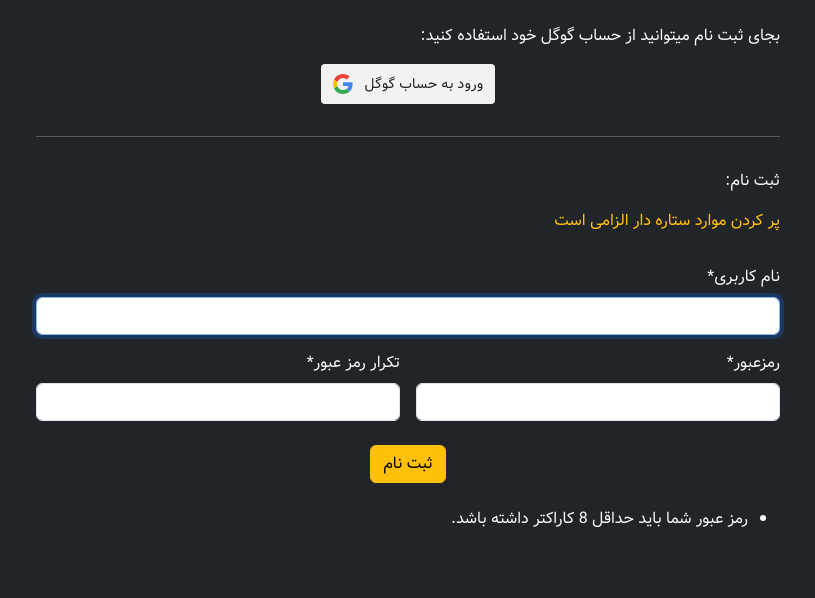
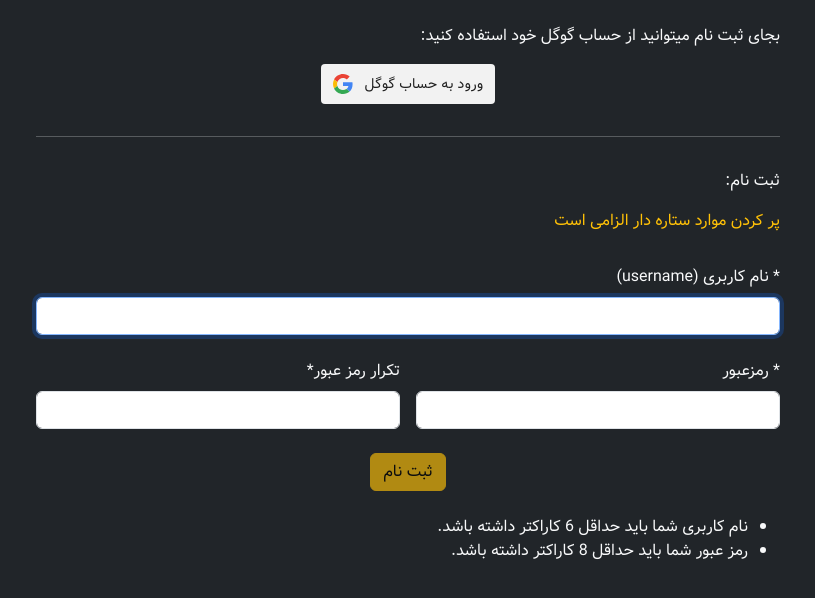
Before and after one commit to bardianz/blackcut-django, a Django app: page /account/register/ in a window 1280 px wide. Shown: the part 57-655 px from the top of the page, without its empty margins (232-1047 px from the left). Run offline with Django 5.2, Linux system fonts and the light colour scheme.

Commit message:
add feature to show errors to user in login and register

```diff
--- a/account/templates/account/register.html
+++ b/account/templates/account/register.html
@@ -1,13 +1,6 @@
 {% extends 'base.html' %}
 
 {% block content %}
-
-
-
-
-
-
-
 
 
             <div id="google-login">
@@ -43,19 +36,6 @@
 
 
 
-
-<div class="div">
-    {% for message in messages %}
-    <div class="alert alert-danger alert-dismissible" role="alert">
-        <div id="form_errors">
-            <strong>{{ message }}</strong>
-
-        </div>
-    </div>
-    {% endfor%}
-</div>
-
-
 <p dir="rtl">
     ثبت نام:
 </p>
@@ -68,26 +48,20 @@
                     <p class="text-warning">پر کردن موارد ستاره دار الزامی است</p>
                 </div>
 
-{#                <div class="col-md-6">#}
-{#                    <label for="inputFirstName" class="form-label">نام</label>#}
-{#                    <input type="text" class="form-control" name="first_name" id="inputFirstName"#}
-{#                        placeholder="First name" aria-label="First name">#}
-{#                </div>#}
-{#                <div class="col-md-6">#}
-{#                    <label for="last_name" class="form-label">نام خانوادگی</label>#}
-{#                    <input type="text" class="form-control text-dark" name="last_name" id="last_name"#}
-{#                        placeholder="Last name" aria-label="Last name">#}
-{#                </div>#}
                 <div class="col-md-12">
-                    <label for="username" class="form-label">نام کاربری*</label>
+                    <label for="username" class="form-label">* نام کاربری (username)</label>
                     <input type="text" class="form-control text-dark" dir="ltr" name="username" maxlength="150"
                         autocapitalize="none" autocomplete="username" autofocus="" required=""
                         aria-describedby="id_username_helptext" id="id_username" required>
+
                 </div>
+
+                <span id="username-check" class="mt-2"></span>
+
 
 
                 <div class="col-md-6">
-                    <label for="inputpassword1" class="form-label">رمزعبور*</label>
+                    <label for="inputpassword1" class="form-label">* رمزعبور</label>
                     <input class="form-control text-dark" dir="ltr" type="password" name="password1"
                         autocomplete="new-password" required="" aria-describedby="id_password1_helptext"
                         id="id_password1">
@@ -101,15 +75,16 @@
 
 
                 <div class="col-md-12 text-center mt-4">
-                    <button type="submit" class="btn btn-warning">ثبت نام</button>
+                    <!-- <button type="submit" class="btn btn-warning">ثبت نام</button> -->
+                    <button type="submit" id="submit-btn" class="btn btn-warning" disabled>ثبت نام</button>
+
                 </div>
             </form>
 
             <div class=" mt-4 " role="alert">
                 <div id="form_errors">
                     <ul>
-                        <!-- <li> رمز عبور شما نمی تواند فقط عددی باشد. </li>
-                        <li> رمز عبور شما نباید شبیه سایر اطلاعات شما باشد. </li> -->
+                        <li>  نام کاربری شما باید حداقل 6 کاراکتر داشته باشد. </li>
                         <li> رمز عبور شما باید حداقل 8 کاراکتر داشته باشد. </li>
                         <!-- <li> رمز عبور شما نمی تواند یک رمز عبور ساده و رایج باشد. </li> -->
                     </ul>
@@ -120,3 +95,50 @@
 
 
 {% endblock%}
+
+
+
+{% block static_js %}
+
+<script type="text/javascript">
+    $(document).ready(function(){
+        var english = /^[A-Za-z0-9]*$/;  // regex برای کاراکترهای مجاز
+
+        $('#id_username').on('keyup', function(){
+            var username = $(this).val();
+
+            if (username.length == 0) {
+                $('#username-check').text('');
+                $('#submit-btn').attr('disabled', 'disabled'); // اگر فیلد خالی باشد، دکمه غیرفعال شود
+            }
+            else if (!english.test(username)) {
+                $('#username-check').text('فقط از حروف انگلیسی و اعداد استفاده کنید').css('color', '#FF033E');
+                $('#submit-btn').attr('disabled', 'disabled'); // اگر کاراکتر نامعتبر باشد، دکمه غیرفعال شود
+            }
+            else if (username.length < 6) {
+                $('#username-check').text('نام کاربری باید بیشتر از 6 کاراکتر باشد').css('color', '#FF033E');
+                $('#submit-btn').attr('disabled', 'disabled'); // اگر کمتر از 6 کاراکتر باشد، دکمه غیرفعال شود
+            }
+            else {
+                $.ajax({
+                    url: '{% url "account:check_username" %}',
+                    data: {
+                        'username': username
+                    },
+                    dataType: 'json',
+                    success: function (data) {
+                        if (data.is_taken) {
+                            $('#username-check').text('این نام کاربری از قبل گرفته شده').css('color', '#D2122E');
+                            $('#submit-btn').attr('disabled', 'disabled'); // دکمه را غیرفعال کنید
+                        } else {
+                            $('#username-check').text('این نام کاربری در دسترس است').css('color', '#32de84');
+                            $('#submit-btn').removeAttr('disabled'); // دکمه را فعال کنید
+                        }
+                    }
+                });
+            }
+        });
+    });
+</script>
+
+{% endblock %}
--- a/account/urls.py
+++ b/account/urls.py
@@ -1,5 +1,5 @@
 from django.urls import path
-from .views import Dashboard,login_view,logout_view,register_view,profile
+from .views import Dashboard,login_view,logout_view,register_view,profile,check_username
 
 app_name= 'account'
 
@@ -11,6 +11,7 @@ urlpatterns = [
     path('register/', register_view,name="register"),
     path('login/', login_view,name="login"),
     path('logout/', logout_view,name="logout"),
+    path('check-username/', check_username, name='check_username'),
 
 ]
 
--- a/account/views.py
+++ b/account/views.py
@@ -9,6 +9,8 @@ from django.contrib import messages
 from reservation.models import Appointment
 from reservation.utils import convert_to_persian_weekday
 from datetime import datetime, date
+from django.http import JsonResponse
+from django.contrib.auth.models import User
 
 from django.contrib.auth.decorators import login_required
 
@@ -83,7 +85,7 @@ def register_view(request):
                 messages.error(request, "پسورد و تکرار پسورد یکی نیستند!")
                 return redirect("account:register")
             elif len(password1) < 8 :
-                messages.error(request, "پسورد باید حداثل 8 کاراکتر باشد")
+                messages.error(request, "پسورد باید حداقل 8 کاراکتر باشد")
                 return redirect("account:register")
             messages.error(request, "لطفا با اطلاعات درستی فرم ثبت نام را پر کنید!")
             return redirect("account:register")
@@ -110,9 +112,21 @@ def login_view(request):
             username=request.POST["username"],
             password=request.POST["password"],
         )
+        if not User.objects.filter(username=request.POST["username"]).exists():
+            messages.warning(request, 'هیچ یوزری با این نام کاربری ثبت نام شده!')
+            return redirect('account:login')
         if user is not None:
             login(request=request, user=user)
             return redirect("account:dashboard")
 
         context = {"error_message": "یوزرنیم یا پسورد اشتباه است"}
         return render(request, template_name, context=context)
+
+
+
+def check_username(request):
+    username = request.GET.get('username', None)
+    response = {
+        'is_taken': User.objects.filter(username__iexact=username).exists()
+    }
+    return JsonResponse(response)
```
